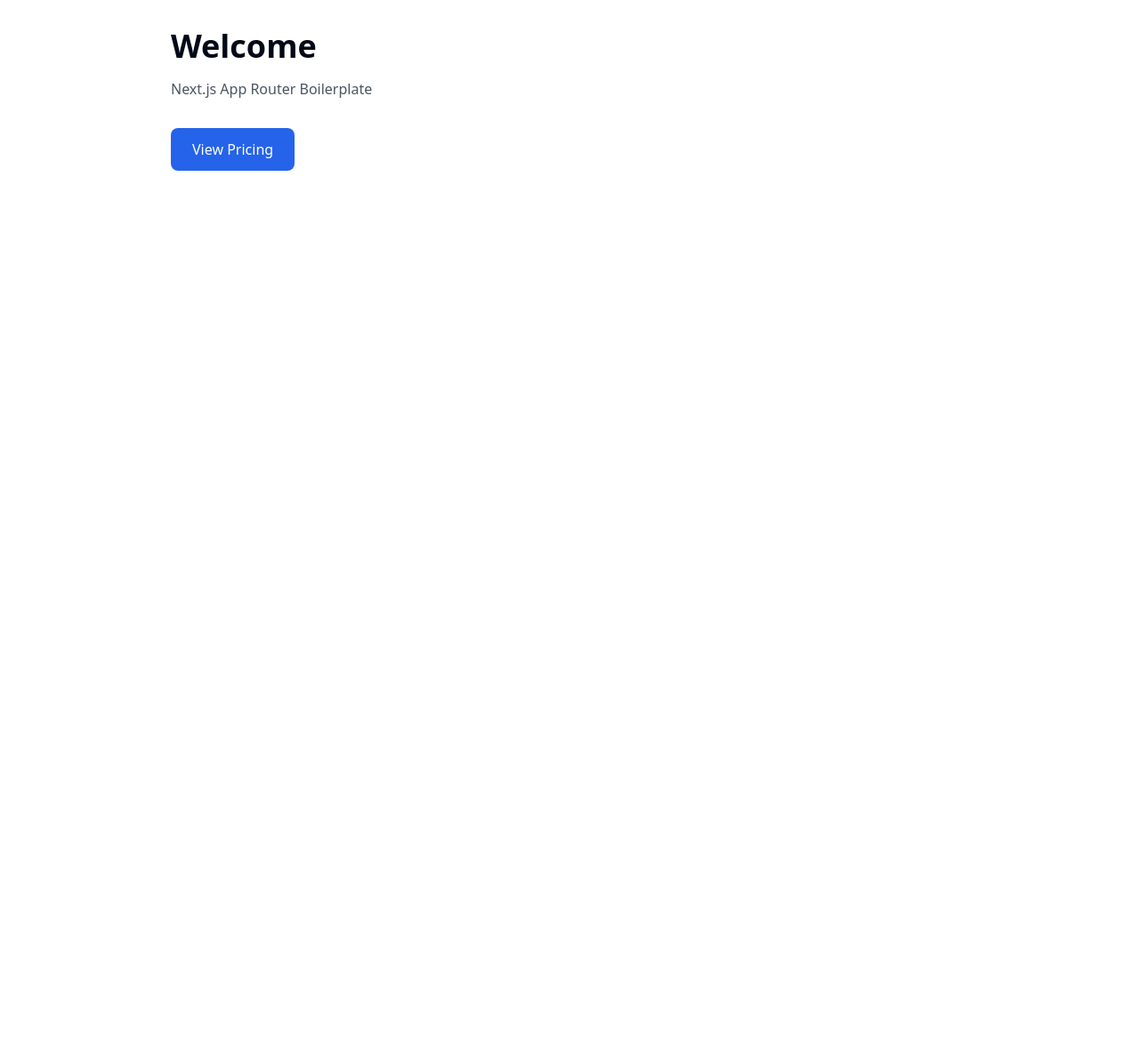
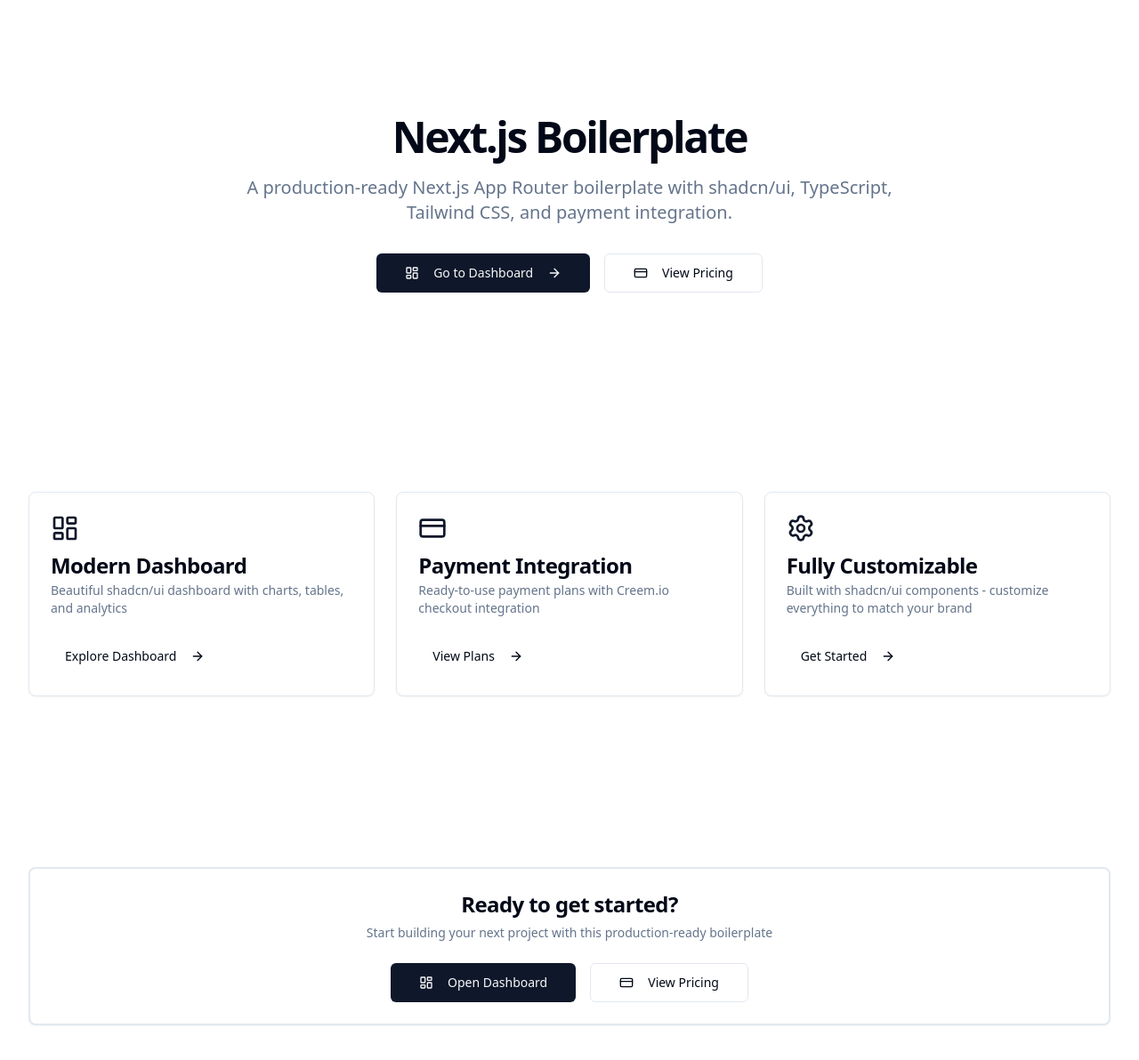
Before and after one commit to ericytex/nextjsboilerplate, a Next.js app: page / in a window 1280 px wide. Shown: the top 1192 px of the page at 89% size. Before the commit the page ends 800 px from the top, so only its background shows below. Built offline with nearby package versions, Linux system fonts and the light colour scheme.

Commit message:
Update homepage with modern landing page using shadcn/ui components

```diff
--- a/app/page.tsx
+++ b/app/page.tsx
@@ -1,16 +1,119 @@
+import Link from "next/link"
+import { Button } from "@/components/ui/button"
+import { Card, CardContent, CardDescription, CardHeader, CardTitle } from "@/components/ui/card"
+import { ArrowRight, LayoutDashboard, CreditCard, Users, Settings } from "lucide-react"
+
 export default function Home() {
   return (
-    <main className="min-h-screen p-8">
-      <div className="max-w-4xl mx-auto">
-        <h1 className="text-4xl font-bold mb-4">Welcome</h1>
-        <p className="text-gray-600 mb-8">Next.js App Router Boilerplate</p>
-        <a
-          href="/pricing"
-          className="inline-block px-6 py-3 bg-blue-600 text-white rounded-lg hover:bg-blue-700 transition"
-        >
-          View Pricing
-        </a>
-      </div>
+    <main className="min-h-screen">
+      {/* Hero Section */}
+      <section className="container flex flex-col items-center justify-center gap-4 py-24 md:py-32">
+        <div className="flex max-w-[980px] flex-col items-center gap-4 text-center">
+          <h1 className="text-3xl font-bold leading-tight tracking-tighter md:text-5xl lg:leading-[1.1]">
+            Next.js Boilerplate
+          </h1>
+          <p className="max-w-[750px] text-lg text-muted-foreground sm:text-xl">
+            A production-ready Next.js App Router boilerplate with shadcn/ui, TypeScript, Tailwind CSS, and payment integration.
+          </p>
+          <div className="flex gap-4 mt-4">
+            <Button asChild size="lg">
+              <Link href="/dashboard">
+                <LayoutDashboard className="mr-2 h-4 w-4" />
+                Go to Dashboard
+                <ArrowRight className="ml-2 h-4 w-4" />
+              </Link>
+            </Button>
+            <Button asChild variant="outline" size="lg">
+              <Link href="/pricing">
+                <CreditCard className="mr-2 h-4 w-4" />
+                View Pricing
+              </Link>
+            </Button>
+          </div>
+        </div>
+      </section>
+
+      {/* Features Section */}
+      <section className="container py-12 md:py-24">
+        <div className="grid gap-6 md:grid-cols-2 lg:grid-cols-3">
+          <Card>
+            <CardHeader>
+              <LayoutDashboard className="mb-2 h-8 w-8 text-primary" />
+              <CardTitle>Modern Dashboard</CardTitle>
+              <CardDescription>
+                Beautiful shadcn/ui dashboard with charts, tables, and analytics
+              </CardDescription>
+            </CardHeader>
+            <CardContent>
+              <Button asChild variant="ghost">
+                <Link href="/dashboard">
+                  Explore Dashboard <ArrowRight className="ml-2 h-4 w-4" />
+                </Link>
+              </Button>
+            </CardContent>
+          </Card>
+
+          <Card>
+            <CardHeader>
+              <CreditCard className="mb-2 h-8 w-8 text-primary" />
+              <CardTitle>Payment Integration</CardTitle>
+              <CardDescription>
+                Ready-to-use payment plans with Creem.io checkout integration
+              </CardDescription>
+            </CardHeader>
+            <CardContent>
+              <Button asChild variant="ghost">
+                <Link href="/pricing">
+                  View Plans <ArrowRight className="ml-2 h-4 w-4" />
+                </Link>
+              </Button>
+            </CardContent>
+          </Card>
+
+          <Card>
+            <CardHeader>
+              <Settings className="mb-2 h-8 w-8 text-primary" />
+              <CardTitle>Fully Customizable</CardTitle>
+              <CardDescription>
+                Built with shadcn/ui components - customize everything to match your brand
+              </CardDescription>
+            </CardHeader>
+            <CardContent>
+              <Button asChild variant="ghost">
+                <Link href="/dashboard">
+                  Get Started <ArrowRight className="ml-2 h-4 w-4" />
+                </Link>
+              </Button>
+            </CardContent>
+          </Card>
+        </div>
+      </section>
+
+      {/* CTA Section */}
+      <section className="container py-12 md:py-24">
+        <Card className="border-2">
+          <CardHeader className="text-center">
+            <CardTitle className="text-2xl">Ready to get started?</CardTitle>
+            <CardDescription>
+              Start building your next project with this production-ready boilerplate
+            </CardDescription>
+          </CardHeader>
+          <CardContent className="flex justify-center gap-4">
+            <Button asChild size="lg">
+              <Link href="/dashboard">
+                <LayoutDashboard className="mr-2 h-4 w-4" />
+                Open Dashboard
+              </Link>
+            </Button>
+            <Button asChild variant="outline" size="lg">
+              <Link href="/pricing">
+                <CreditCard className="mr-2 h-4 w-4" />
+                View Pricing
+              </Link>
+            </Button>
+          </CardContent>
+        </Card>
+      </section>
     </main>
   )
 }
```
